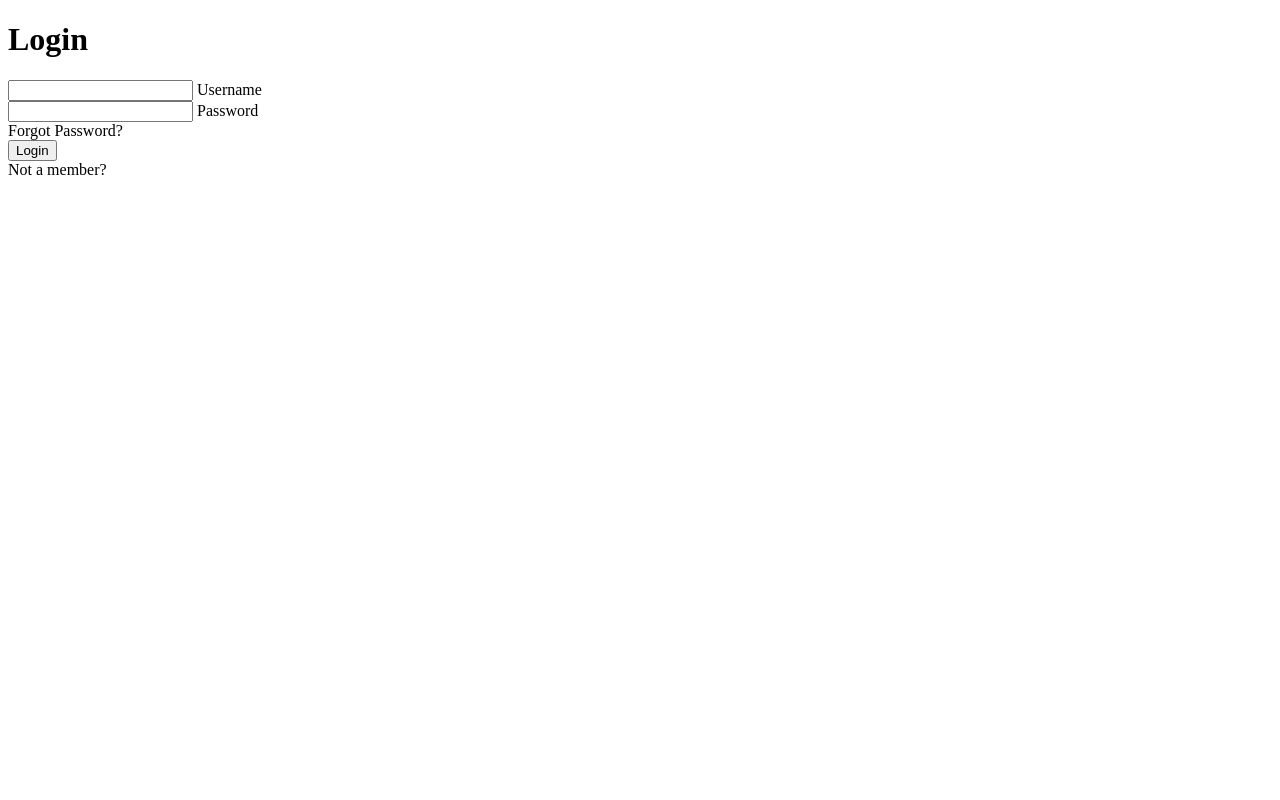
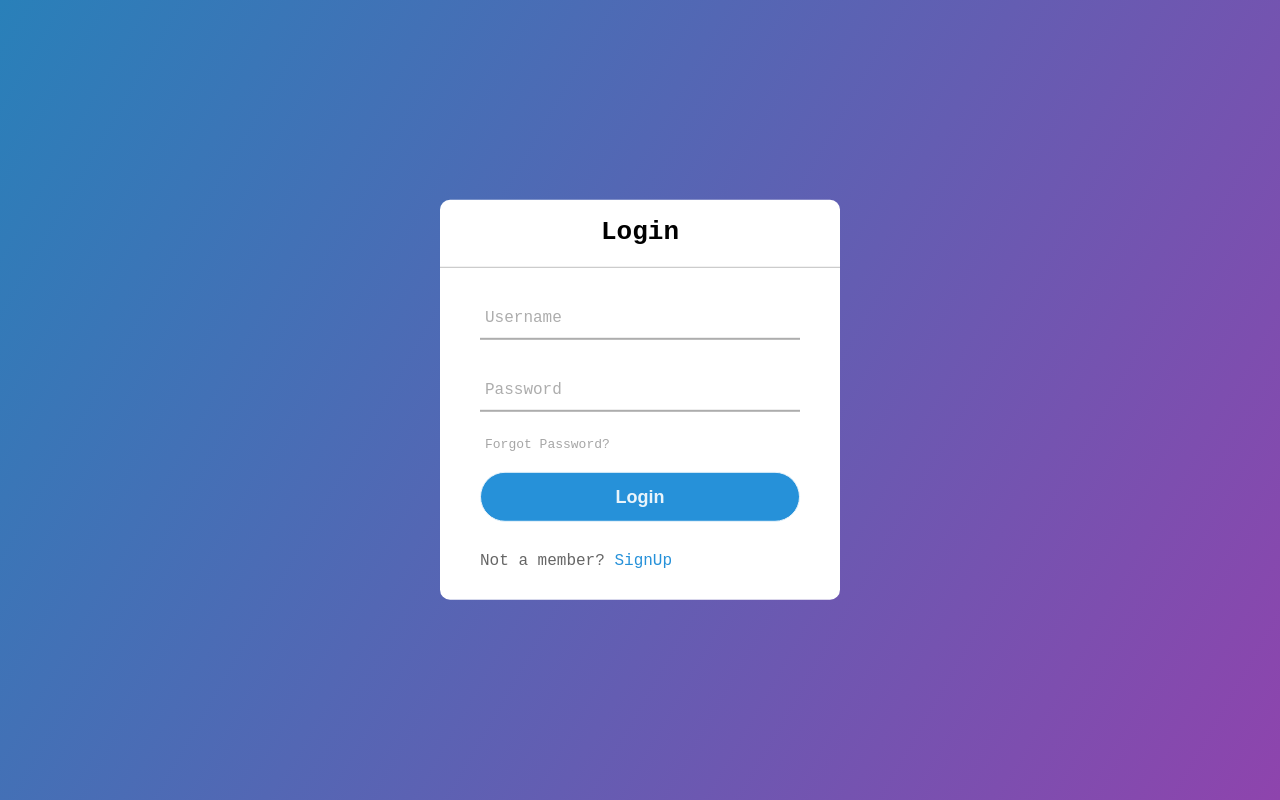
Before and after one commit to Dityaa26/Learning-WebDev, a plain HTML site: page Forms/index.html in a window 1280 px wide. Drawn offline with Linux system fonts and the light colour scheme.

Commit message:
Added style in Form

```diff
--- a/Forms/index.html
+++ b/Forms/index.html
@@ -12,16 +12,18 @@
         <form action="post">
             <div class="txt_field">
                 <input type="text" name="" id="" required>
+                <span></span>
                 <label for="">Username</label>
             </div>
             <div class="txt_field">
                 <input type="text" name="" id="" required>
+                <span></span>
                 <label for="">Password</label>
             </div>
             <div class="pass">Forgot Password?</div>
             <input type="submit" name="" id="" value="Login">
             <div class="signup_link">
-                Not a member?
+                Not a member? <a href="_blank">SignUp</a>
             </div>
         </form>
     </div>
--- a/Forms/style.css
+++ b/Forms/style.css
@@ -0,0 +1,120 @@
+body{
+    margin: 0;
+    padding: 0;
+    font-family: monospace;
+    background: linear-gradient(120deg,#2980b9,#8e44ad);
+    height: 100vh;
+}
+
+.center{
+    position: absolute;
+    top: 50%;
+    left: 50%;
+    transform: translate(-50%, -50%);
+    width: 400px;
+    background: white;
+    border-radius: 10px;
+}
+
+.center h1{
+    text-align: center;
+    padding: 0 0 20px 0;
+    border-bottom: 1px solid silver;
+}
+
+.center form{
+    padding: 0 40px;
+    box-sizing: border-box;
+}
+
+form .txt_field{
+    position: relative;
+    border-bottom: 2px solid #adadad;
+    margin: 30px 0;
+}
+
+.txt_field input{
+    width: 100%;
+    padding: 0 5px;
+    height: 40px;
+    font-size: 16px;
+    border: none;
+    background: none;
+    outline: none;
+}
+
+.txt_field label{
+    position: absolute;
+    top: 50%;
+    left: 5px;
+    color: #adadad;
+    transform: translateY(-50%);
+    font-size: 16px;
+    pointer-events: none;
+}
+
+.txt_field span::before{
+    content: '';
+    position: absolute;
+    top: 40px;
+    left: 0;
+    width: 0%;
+    height: 2px;
+    background: #2691d9;
+}
+
+.txt_field input:focus ~ label,
+.txt_field input:valid ~ label{
+    top: -5px;
+    color: #2691d9;
+
+}
+
+.txt_field input:focus ~ span::before,
+.txt_field input:valid ~ span::before{
+    width: 100%;
+}
+
+.pass{
+    margin: -5px 0 20px 5px;
+    color: #a6a6a6;
+    cursor: pointer;
+}
+
+.pass:hover{
+    text-decoration: underline;
+}
+
+input[type="submit"]{
+    width: 100%;
+    height: 50px;
+    border: 1px solid;
+    background: #2691d9;
+    border-radius: 25px;
+    font-size: 18px;
+    color: #e9f4fb;
+    font-weight: 700;
+    cursor: pointer;
+    outline: none;
+}
+
+input[type="submit"]:hover{
+    border-color: #2691d9;
+    transition: .5s;
+}
+
+.signup_link{
+    margin: 30px 0;
+    text-align: 16px;
+    font-size: 16px;
+    color: #666666;
+}
+
+.signup_link a{
+    color:#2691d9;
+    text-decoration: none;
+}
+
+.signup_link a:hover{
+    text-decoration: underline;
+}
```
